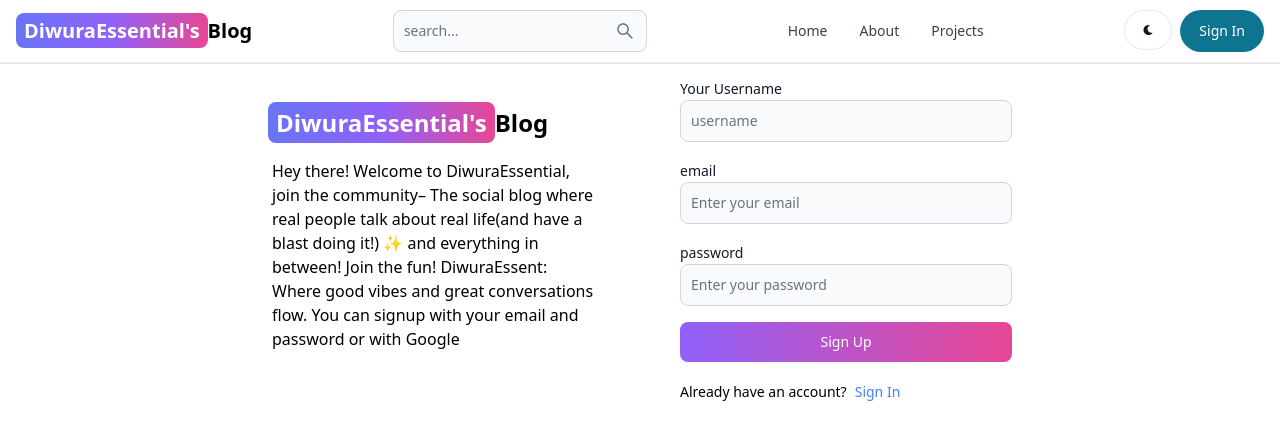
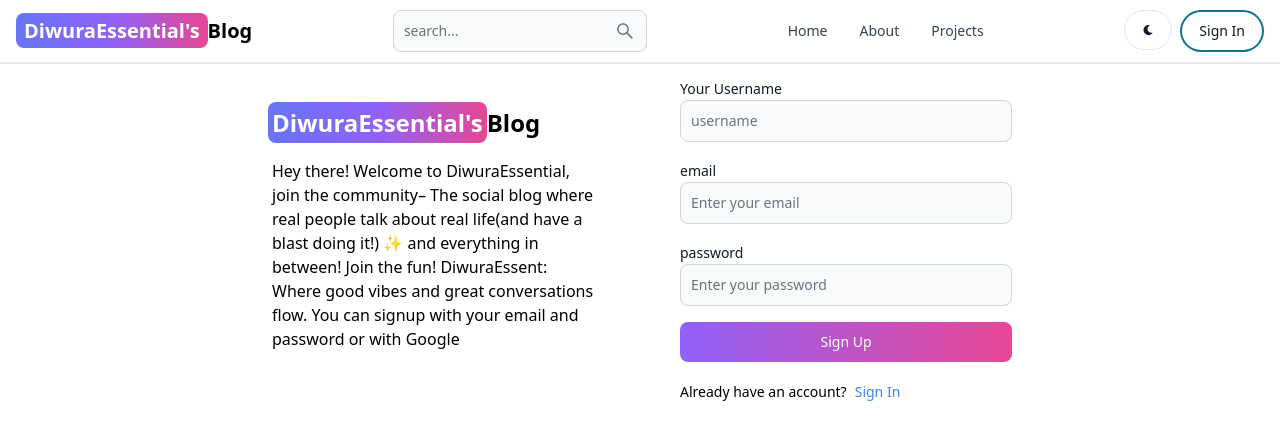
Before and after one commit to ademibowale/Daily-blog, a React (Create React App) app in the folder my-blog/: page /signup in a window 1280 px wide. Shown: the top 440 px of the page. Built offline with nearby package versions, Linux system fonts and the light colour scheme.

Commit message:
style signup forms

```diff
--- a/my-blog/src/components/Header.jsx
+++ b/my-blog/src/components/Header.jsx
@@ -1,7 +1,6 @@
 import { Button, Navbar, TextInput } from 'flowbite-react'
 import {Link,useLocation} from 'react-router-dom'
 import React from 'react'
-// import { Link } from 'react-router-dom'
 import {AiOutlineSearch} from 'react-icons/ai'
 import {FaMoon} from 'react-icons/fa'
 
@@ -32,7 +31,7 @@ function Header() {
           </Button>
           <Link to='/sign-in'>
             <Button className='gradient-to-br from-purple-600 to-500 hover:bg-gradient-to-bl
-            focus:ring-4 focus:outline-none focus:ring-blue-300' pill>
+            focus:ring-4 focus:outline-none focus:ring-blue-300' pill outline>
               Sign In
             </Button>
           </Link>
--- a/my-blog/src/pages/SignUp.jsx
+++ b/my-blog/src/pages/SignUp.jsx
@@ -9,7 +9,7 @@ function SignUp() {
       {/* left side */}
       <div className='flex-1'>
       <Link to="/" className='font-bold dark:text-white text-2xl'>
-         <spand className='px-2 py-1 bg-gradient-to-r from-indigo-500
+         <spand className='px-1 py-1 bg-gradient-to-r from-indigo-500
          via-purple-500 to-pink-500 rounded-lg text-white 'outline>DiwuraEssential's</spand>
          Blog
          </Link>
```
